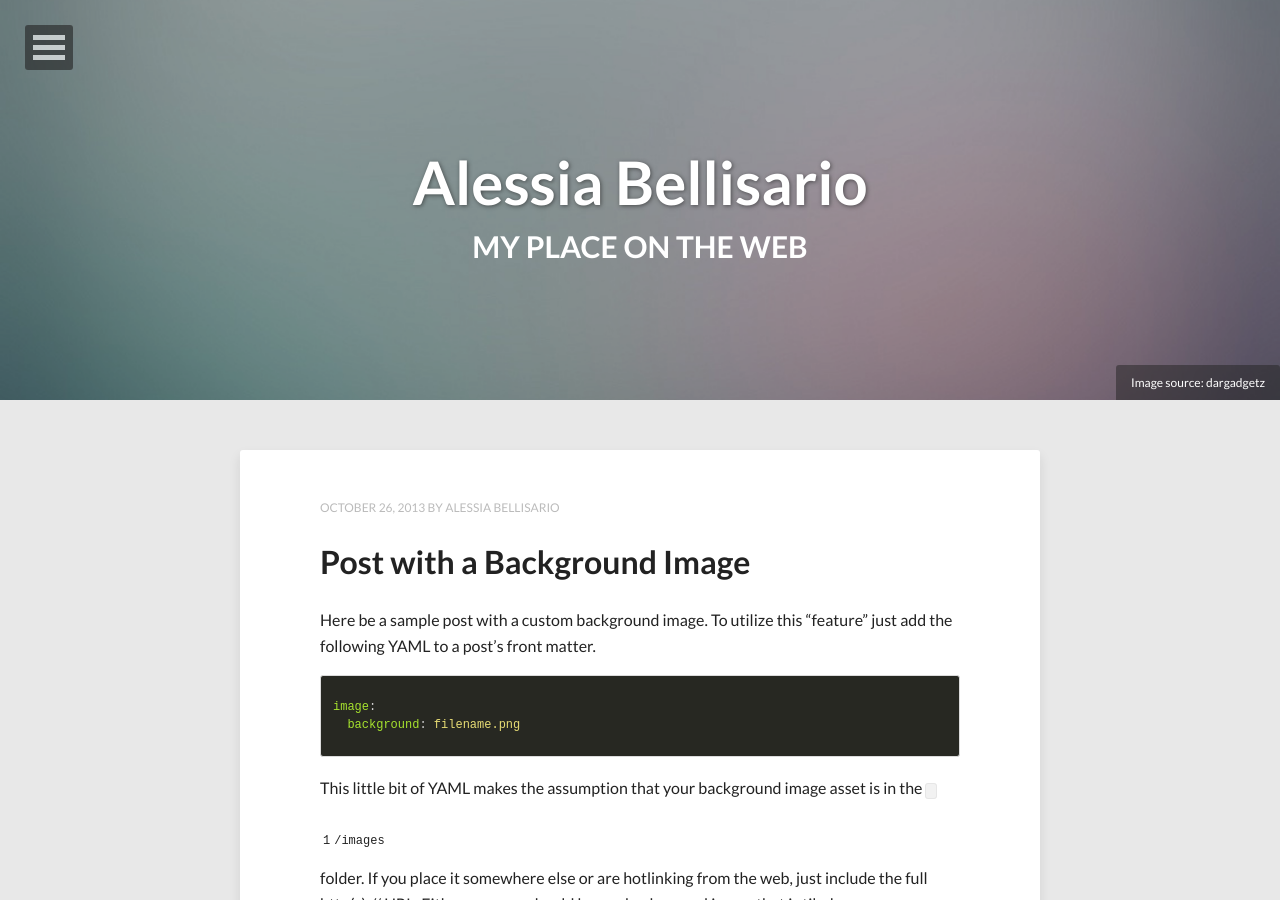
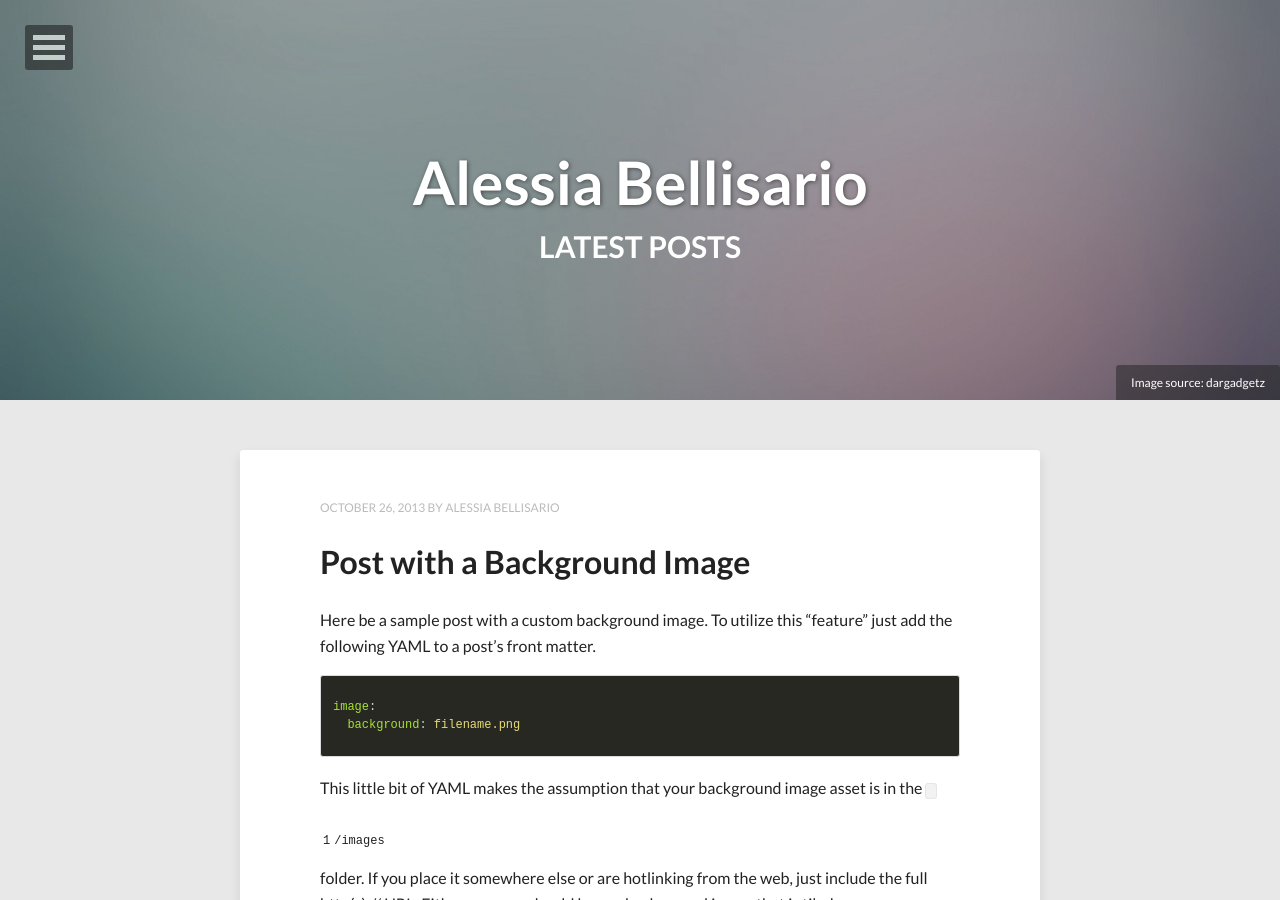
Before and after one commit to alessbell/alessbell.github.io-archive, a Jekyll site: the page built from index.html, in a window 1280 px wide and 900 px high. Built offline with Jekyll 4.4.1, drawn with Linux system fonts in a browser that asks for light colours; nearby versions of some CDN libraries; the list of posts is cut into pages by our own code.

Commit message:
Latest Posts

```diff
--- a/index.html
+++ b/index.html
@@ -1,6 +1,6 @@
 ---
 layout: post-index
-title: My Place on the Web
+title: Latest Posts
 description: "Alessia loves tech, politis and a good espresso (or four)."
 tags: [Jekyll, theme, themes, responsive, blog, modern]
 image:
```
